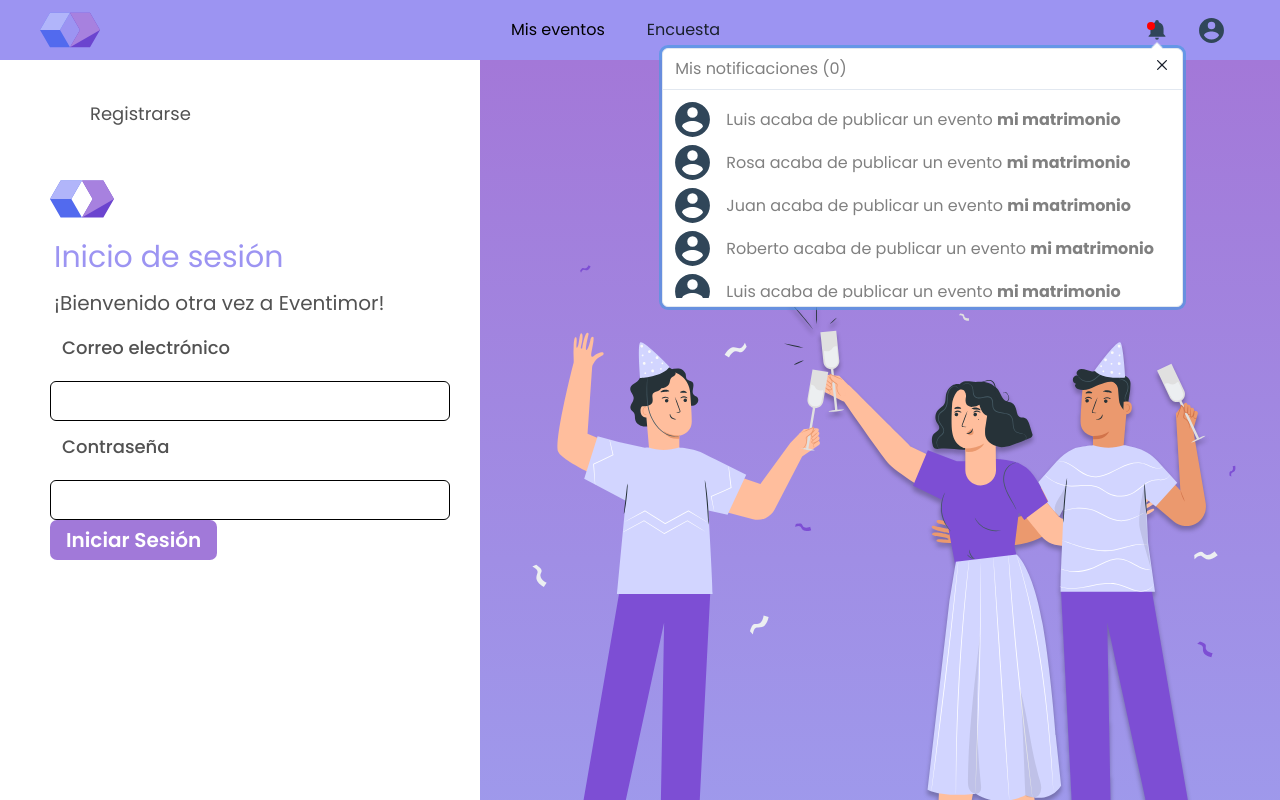
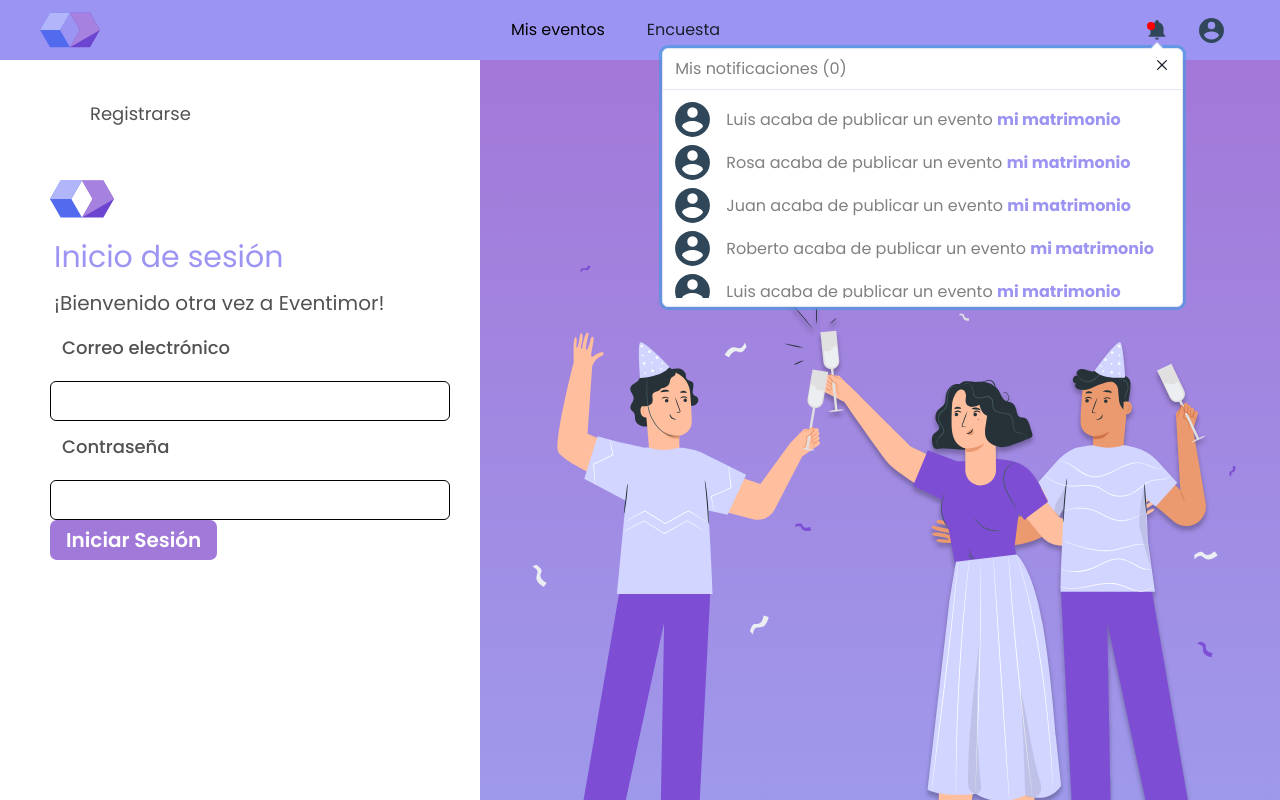
Before and after one commit to kioshiokamoto/redis-message-broker-services, a React (Create React App) app in the folder packages/client/: page / in a window 1280 px wide. Both pictures are taken after a click on the element 1157 px from the left and 30 px from the top of the page. Shown: the top 800 px of the page. Built offline with nearby package versions, Linux system fonts and the light colour scheme.

Commit message:
:dart: IMPROVE: condition navbar

```diff
--- a/packages/client/src/components/Navbar.jsx
+++ b/packages/client/src/components/Navbar.jsx
@@ -36,7 +36,7 @@ export default function Navbar() {
                                 <Box h="2" w="2" bg="red" borderRadius="50" position="absolute" top="0.5" left="4"></Box>
                             </Box>
                         </PopoverTrigger>
-                        <PopoverContent w="100">
+                        <PopoverContent w="150">
                             <PopoverArrow />
                             <PopoverCloseButton />
                             <PopoverHeader><Text color="gray">Mis notificaciones (0)</Text></PopoverHeader>
@@ -54,6 +54,10 @@ export default function Navbar() {
                                     <Notification creator="Rosa" event="mi matrimonio"/>
                                     <Notification creator="Juan" event="mi matrimonio"/>
                                     <Notification creator="Roberto" event="mi matrimonio"/>
+                                    {/* <Flex align="center" h="full" direction="column" justify="center" w={300}>
+                                        <Text color="gray" px="5" align="center" py="1"><b>No hay notificaciones</b></Text>
+                                        <Text color="gray" fontSize="sm" align="center">Busca nuestra seccion de eventos y descubre lo que tenemos para ti</Text>
+                                    </Flex> */}
                                 </Box>
                             </PopoverBody>
                         </PopoverContent>
--- a/packages/client/src/components/Notification.jsx
+++ b/packages/client/src/components/Notification.jsx
@@ -6,7 +6,7 @@ export default function Notification({creator , event}) {
 
         <Flex color="gray" align="center" py="1">
             <VIcon name="avatar" color="blue" size={35}/>
-            <Text px="4">{creator} acaba de publicar un evento <b>{event}</b></Text>
+            <Text px="4">{creator} acaba de publicar un evento <b style={{color: "var(--secondary)"}}>{event}</b></Text>
         </Flex>
 
     )
```
